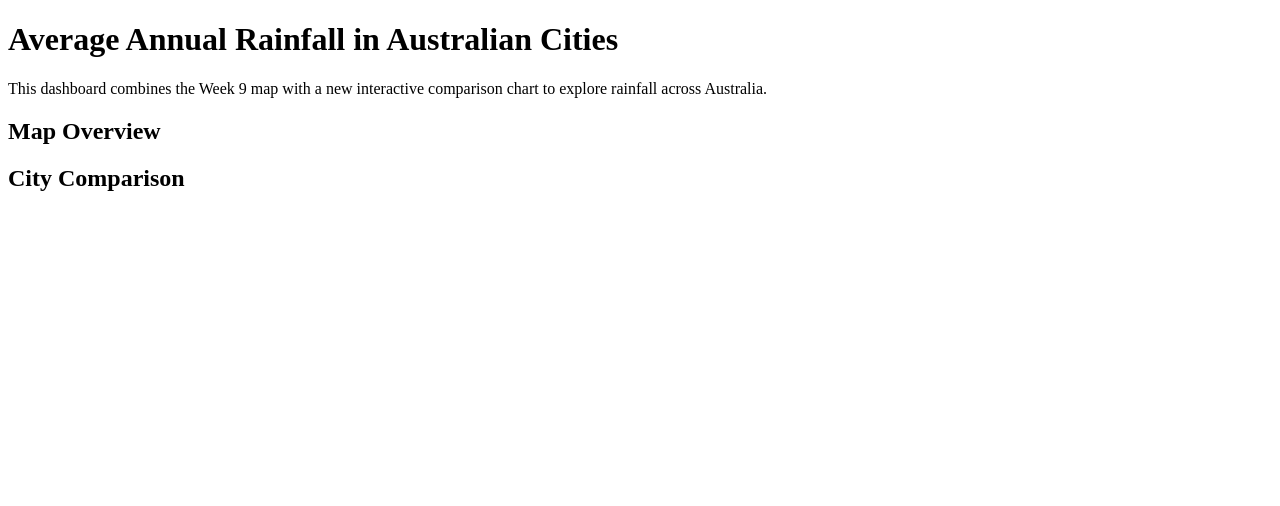
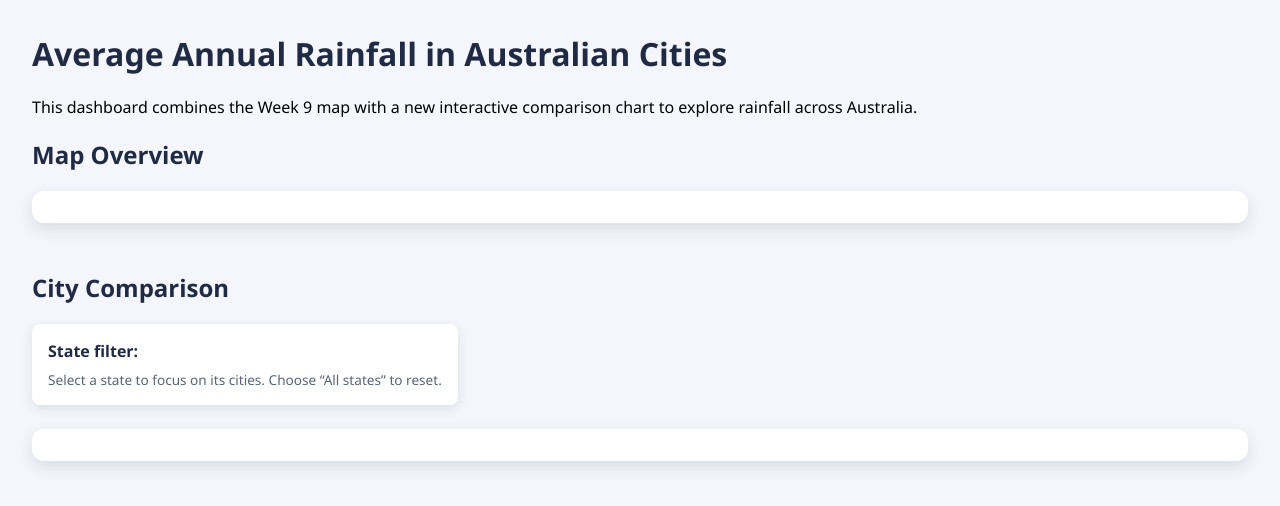
Before and after one commit to ywon0112/fit-3179-homework-w10, a plain HTML site: page index.html in a window 1280 px wide. Drawn offline with Linux system fonts and the light colour scheme; a script that the page names is missing.

Commit message:
Add state filter control with labels for city comparison chart

```diff
--- a/index.html
+++ b/index.html
@@ -19,13 +19,92 @@
 
     <section>
         <h2>City Comparison</h2>
-        <div id="state-filter-control" style="margin-bottom: 1rem;"></div>
+        <div class="control-panel">
+            <div class="control-row">
+                <span class="control-label">State filter:</span>
+                <div id="state-filter-control"></div>
+            </div>
+            <p class="control-hint">Select a state to focus on its cities. Choose “All states” to reset.</p>
+        </div>
         <div id="vis-task1"></div>
     </section>
 
     <script>
         vegaEmbed('#vis-map', 'js/spec.json').catch(console.error);
-        vegaEmbed('#vis-task1', 'js/spec-task1.json').catch(console.error);
+        vegaEmbed('#vis-task1', 'js/spec-task1.json')
+            .then(() => {
+                const select = document.querySelector('#state-filter-control select');
+                if (select) {
+                    select.setAttribute('aria-label', 'State filter');
+                }
+            })
+            .catch(console.error);
     </script>
+
+    <style>
+        body {
+            font-family: "Segoe UI", Tahoma, Geneva, Verdana, sans-serif;
+            margin: 2rem;
+            background-color: #f4f6fb;
+        }
+
+        h1, h2 {
+            color: #1f2a44;
+        }
+
+        .control-panel {
+            display: inline-flex;
+            flex-direction: column;
+            gap: 0.5rem;
+            padding: 1rem;
+            border-radius: 8px;
+            background: #ffffff;
+            box-shadow: 0 4px 12px rgba(31, 42, 68, 0.1);
+            margin-bottom: 1.5rem;
+        }
+
+        .control-row {
+            display: flex;
+            align-items: center;
+            gap: 0.75rem;
+        }
+
+        .control-label {
+            font-weight: 600;
+            color: #1f2a44;
+        }
+
+        #state-filter-control select {
+            padding: 0.4rem 0.8rem;
+            border: 1px solid #cfd7eb;
+            border-radius: 6px;
+            font-size: 0.95rem;
+            background: linear-gradient(180deg, #ffffff 0%, #f5f7fb 100%);
+            color: #1f2a44;
+        }
+
+        #state-filter-control select:focus {
+            outline: none;
+            border-color: #5b5be0;
+            box-shadow: 0 0 0 2px rgba(91, 91, 224, 0.2);
+        }
+
+        .control-hint {
+            margin: 0;
+            font-size: 0.85rem;
+            color: #5a6478;
+        }
+
+        section {
+            margin-bottom: 3rem;
+        }
+
+        #vis-map, #vis-task1 {
+            background: #ffffff;
+            padding: 1rem;
+            border-radius: 12px;
+            box-shadow: 0 6px 16px rgba(31, 42, 68, 0.12);
+        }
+    </style>
 </body>
 </html>
```
Also changed, not shown: js/spec-task1.json (+12 -1 lines).
